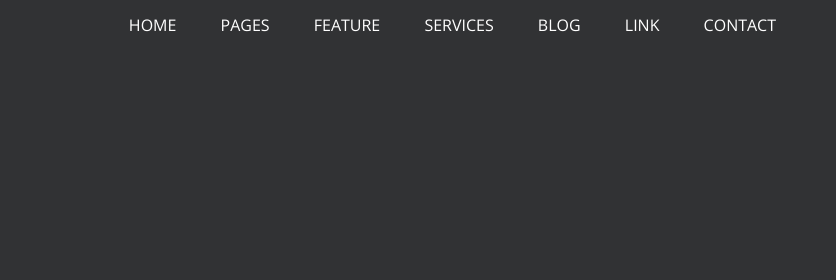
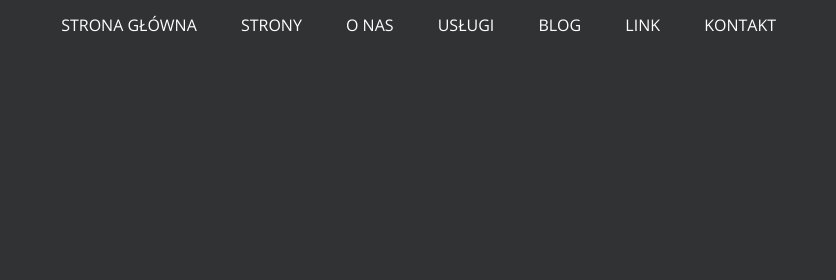
Before and after one commit to AndrzejJ84/Bootcamp-Kodilla, a plain HTML site: page index.html in a window 1280 px wide. Shown: the top 280 px of the page, 444-1280 px from the left. Drawn offline with nearby package versions, Linux system fonts and the light colour scheme.

Commit message:
edycja pozycji w menu

```diff
--- a/index.html
+++ b/index.html
@@ -11,13 +11,13 @@
 			<nav class="container">
 				<img src="https://placeholdit.imgix.net/~text?txtsize=8&txt=150%C3%9730&w=150&h=30" alt="logo">
 				<ul>
-					<li><a href="#">Home</a></li>
-					<li><a href="#">Pages</a></li>
-					<li><a href="#">Feature</a></li>
-					<li><a href="#">Services</a></li>
+					<li><a href="#">Strona główna</a></li>
+					<li><a href="#">Strony</a></li>
+					<li><a href="#">O nas</a></li>
+					<li><a href="#">Usługi</a></li>
 					<li><a href="#">Blog</a></li>
 					<li><a href="#">Link</a></li>
-					<li><a href="#">Contact</a></li>
+					<li><a href="#">Kontakt</a></li>
 				</ul>
 			</nav>
 		</header>
```
